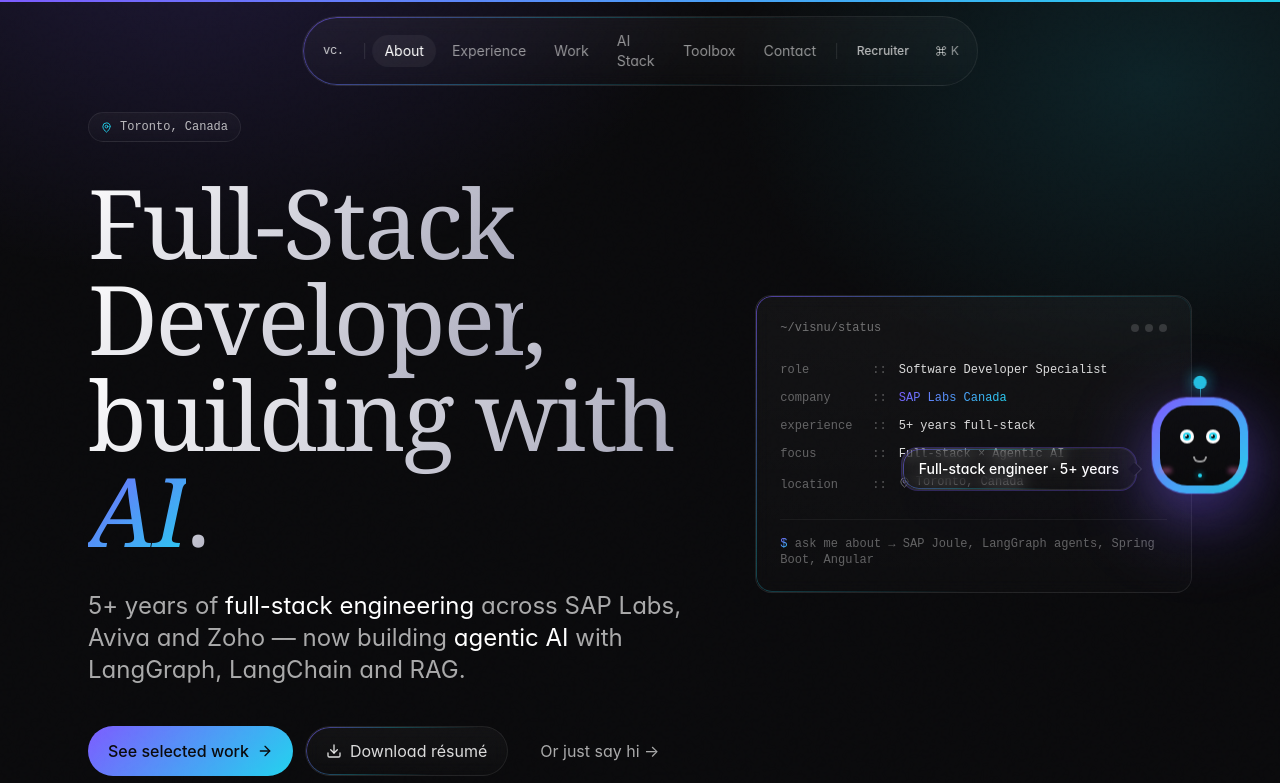
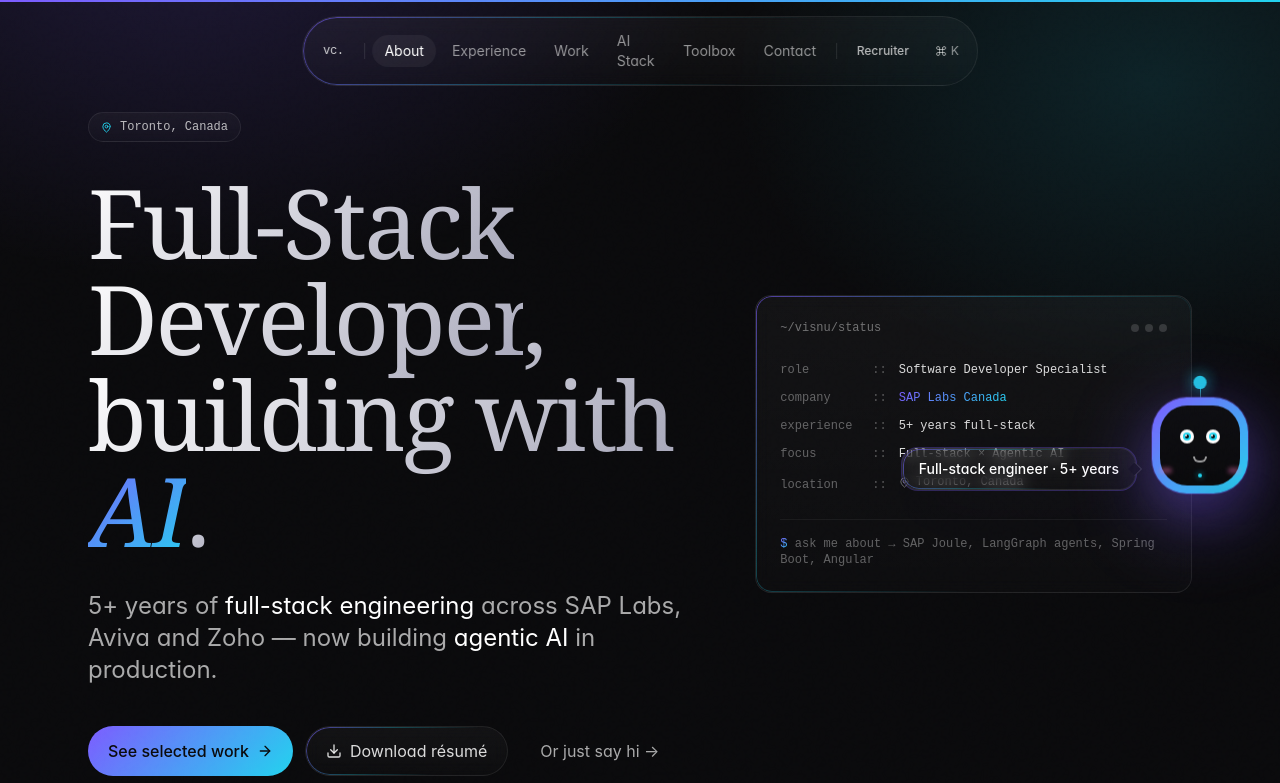
Before and after one commit to visnunathan8/portfolio, a Next.js app: page / in a window 1280 px wide. Shown: the top 783 px of the page. Built offline with nearby package versions, Linux system fonts and the light colour scheme.

Commit message:
Hero: drop tech names from subhead

```diff
--- a/components/Hero.tsx
+++ b/components/Hero.tsx
@@ -28,7 +28,7 @@
           </motion.h1>
           <motion.p initial={{ opacity: 0, y: 16 }} animate={{ opacity: 1, y: 0 }} transition={{ duration: 0.7, delay: 0.2 }}
             className="mt-8 text-xl md:text-2xl text-white/65 max-w-2xl leading-snug">
-            5+ years of <span className="text-white">full-stack engineering</span> across SAP Labs, Aviva and Zoho — now building <span className="text-white">agentic AI</span> with LangGraph, LangChain and RAG.
+            5+ years of <span className="text-white">full-stack engineering</span> across SAP Labs, Aviva and Zoho — now building <span className="text-white">agentic AI</span> in production.
           </motion.p>
 
           <motion.div initial={{ opacity: 0, y: 16 }} animate={{ opacity: 1, y: 0 }} transition={{ duration: 0.7, delay: 0.25 }}
```
